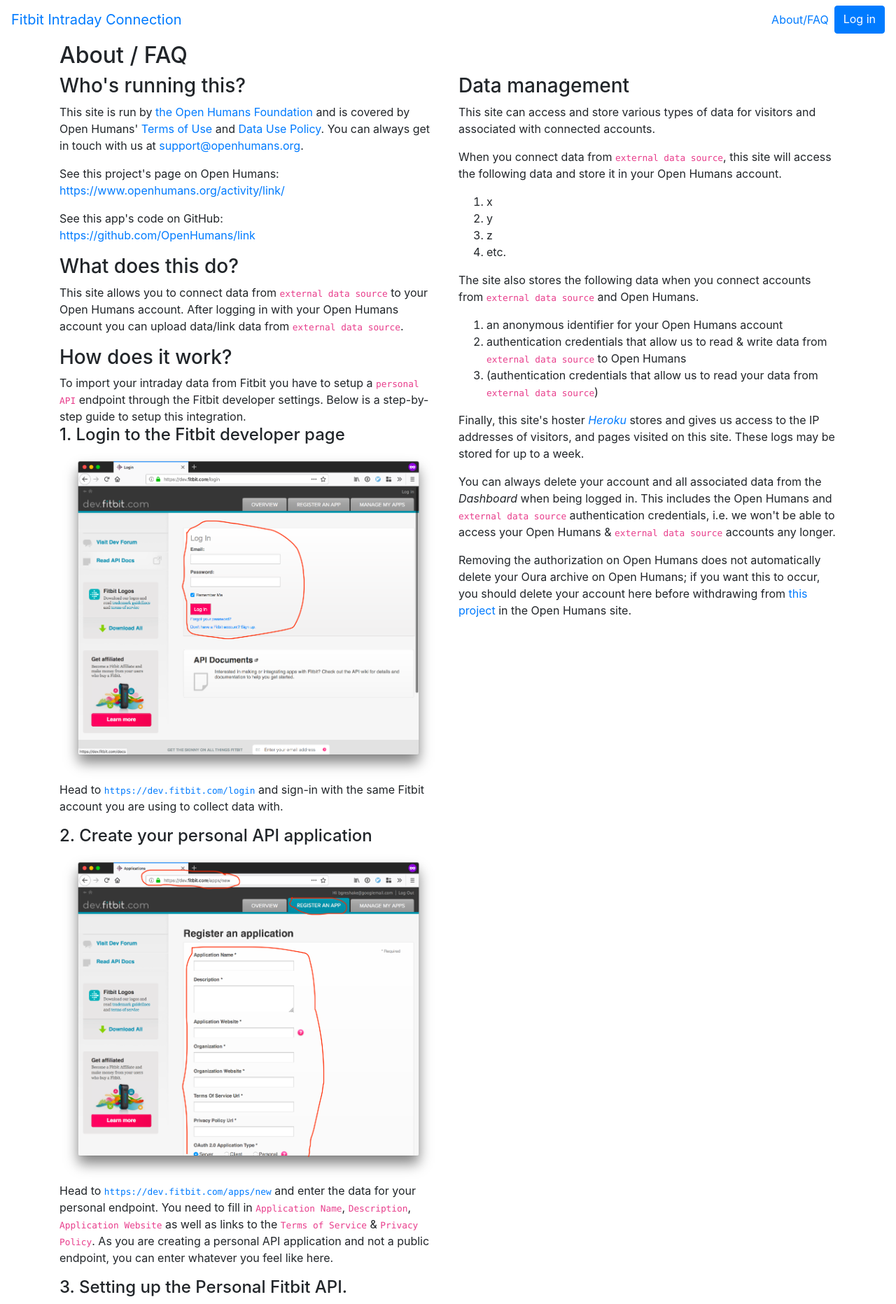
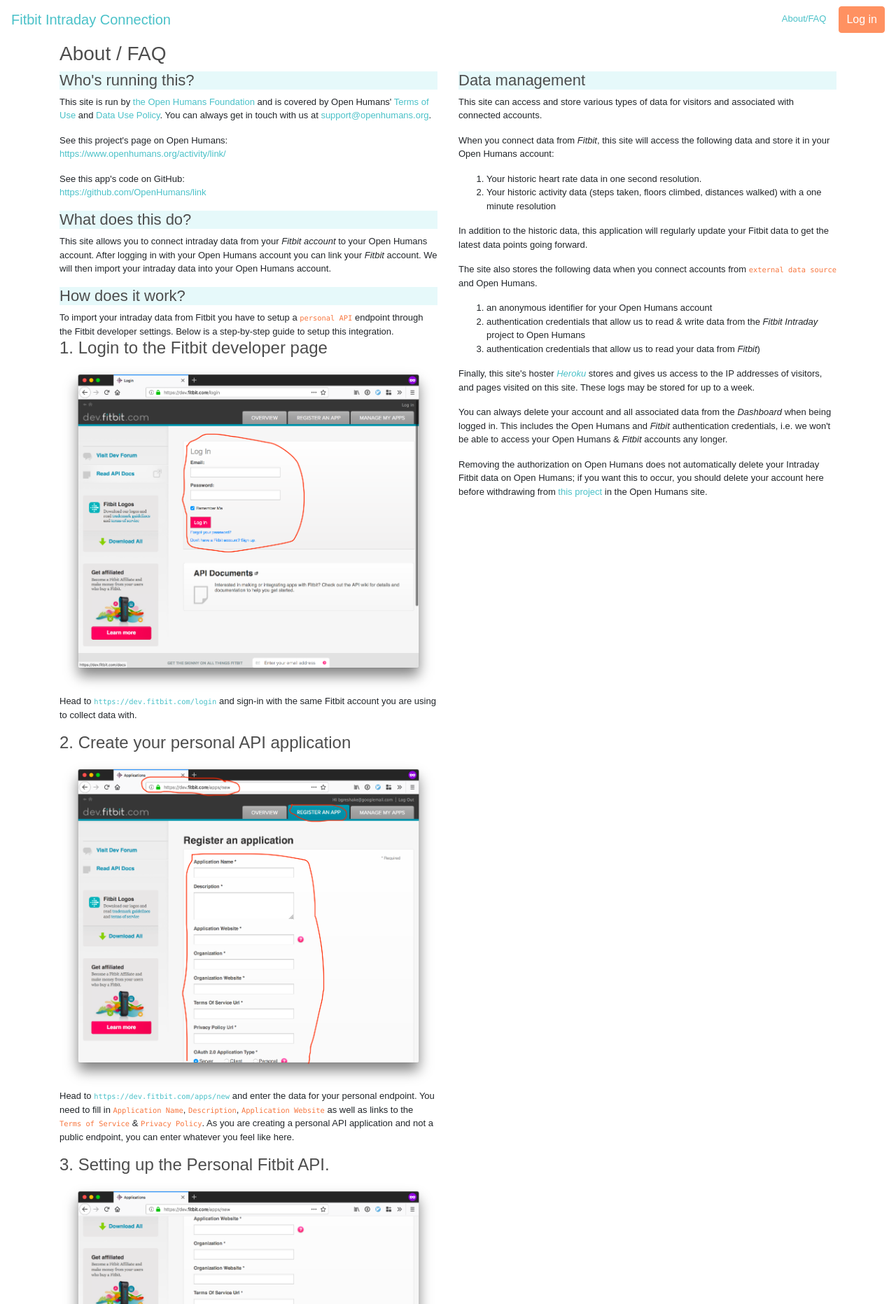
Before and after one commit to OpenHumans/oh-fitbit-intraday, a Django app: page /about in a window 1280 px wide. Shown: the top 1863 px of the page at 70% size. Run offline with Django 3.2, Linux system fonts and the light colour scheme; parts of the project's set-up code (start-up, migrations or seed data) failed here and were passed over; some libraries are stand-ins or nearby versions.

Commit message:
update about page

```diff
--- a/main/templates/base.html
+++ b/main/templates/base.html
@@ -16,6 +16,7 @@
 
     <!-- Custom styles -->
     <link rel="stylesheet" type="text/css" href="{% static 'css/main.css' %}">
+    <link rel="stylesheet" type="text/css" href="{% static 'css/open-humans-theming.css' %}">
 
     <link rel="stylesheet" type="text/css" href="{% static 'css/weather-icons.css' %}">
     <link rel="stylesheet" type="text/css" href="{% static 'css/weather-icons-wind.css' %}">
--- a/main/templates/main/about.html
+++ b/main/templates/main/about.html
@@ -34,8 +34,9 @@
           </div>
           <div class="panel-body">
             <p>
-              This site allows you to connect data from <code>external data source</code> to your Open
-              Humans account. After logging in with your Open Humans account you can upload data/link data from <code>external data source</code>.
+              This site allows you to connect intraday data from your <i>Fitbit account</i> to your Open
+              Humans account. After logging in with your Open Humans account you can link your <i>Fitbit</i> account.
+              We will then import your intraday data into your Open Humans account.
           </div>
         </div>
         <div class="panel panel-default">
@@ -96,16 +97,6 @@
 
           </div>
         </div>
-        <div class="panel panel-default">
-          <div class="panel-heading">
-            <h3 class="panel-title">What we get from <code>external data source</code></h3>
-          </div>
-          <div class="panel-body">
-          <p>
-            Explain in plain language which data we request if it's an API connection. If it's a file upload, explain which data is in the file that's uploaded.
-          </p>
-          </div>
-        </div>
       </div>
       <div class="col-md-6">
         <div class="panel panel-default">
@@ -118,24 +109,25 @@
             and associated with connected accounts.
           </p>
           <p>
-            When you connect data from <code>external data source</code>, this site will access the
+            When you connect data from <i>Fitbit</i>, this site will access the
             following data and store it in your Open Humans
-            account.
+            account:
           </p>
           <ol>
-            <li>x</li>
-            <li>y</li>
-            <li>z</li>
-            <li>etc.</li>
+            <li>Your historic heart rate data in one second resolution.</li>
+            <li>Your historic activity data (steps taken, floors climbed, distances walked) with a one minute resolution</li>
           </ol>
+          <p>
+            In addition to the historic data, this application will regularly update your Fitbit data to get the latest data points going forward.
+          </p>
           <p>
             The site also stores the following data when you connect accounts
             from <code>external data source</code> and Open Humans.
           </p>
           <ol>
             <li>an anonymous identifier for your Open Humans account</li>
-            <li>authentication credentials that allow us to read &amp; write data from <code>external data source</code> to Open Humans</li>
-            <li>(authentication credentials that allow us to read your data from <code>external data source</code>)</li>
+            <li>authentication credentials that allow us to read &amp; write data from the <i>Fitbit Intraday</i> project to Open Humans</li>
+            <li>authentication credentials that allow us to read your data from <i>Fitbit</i>)</li>
           </ol>
           <p>
             Finally, this site's hoster
@@ -146,13 +138,13 @@
           <p>
             You can always delete your account and all associated data from
             the <i>Dashboard</i> when being logged in.
-            This includes the Open Humans and <code>external data source</code> authentication credentials,
-            i.e. we won't be able to access your Open Humans &amp; <code>external data source</code>
+            This includes the Open Humans and <i>Fitbit</i> authentication credentials,
+            i.e. we won't be able to access your Open Humans &amp; <i>Fitbit</i>
             accounts any longer.
           </p>
           <p>
             Removing the authorization on Open Humans does not automatically
-            delete your Oura archive on Open Humans; if you want this to occur,
+            delete your Intraday Fitbit data on Open Humans; if you want this to occur,
             you should delete your account here before withdrawing from
             <a href="https://www.openhumans.org/activity/link/">this
             project</a> in the Open Humans site.
```
